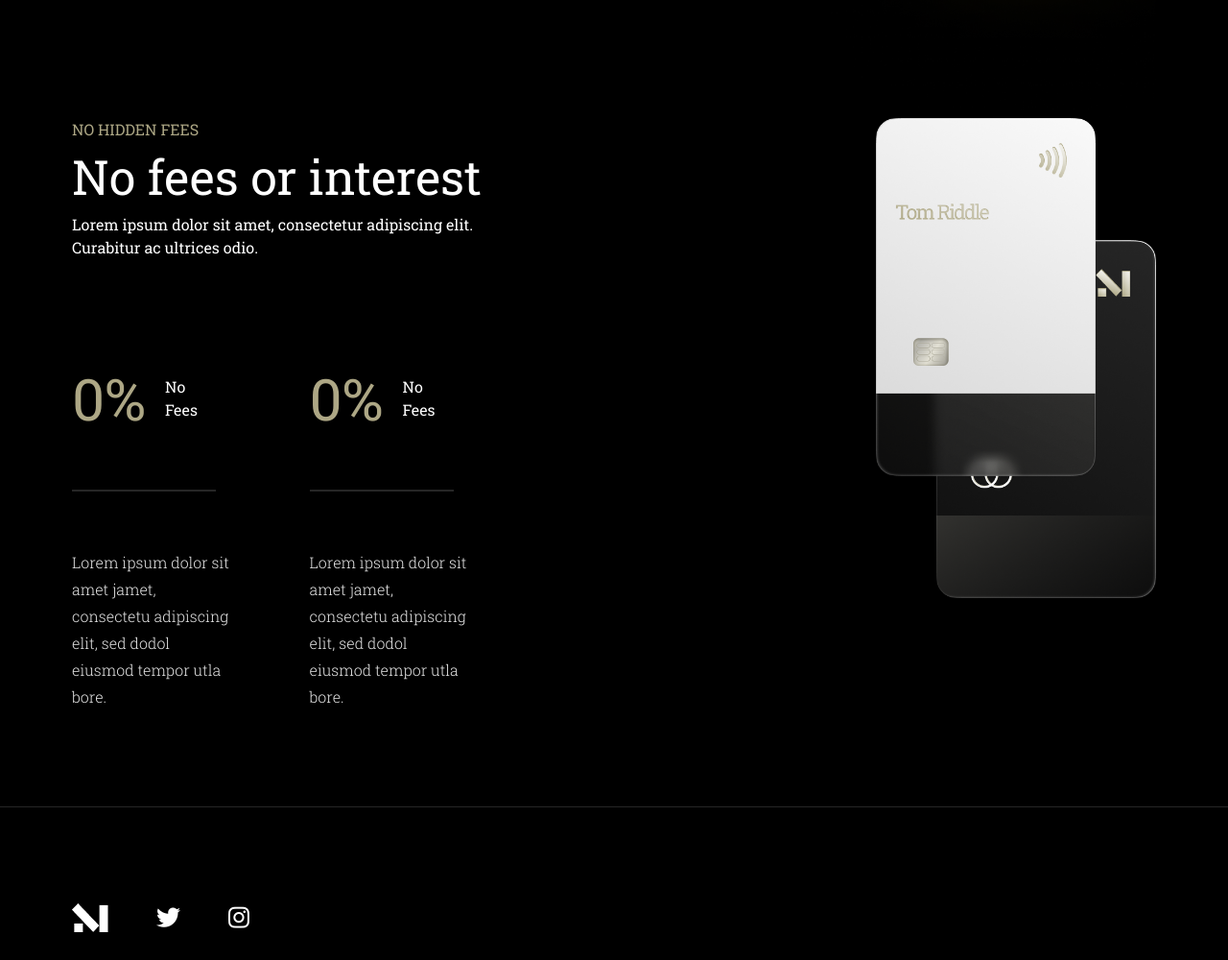
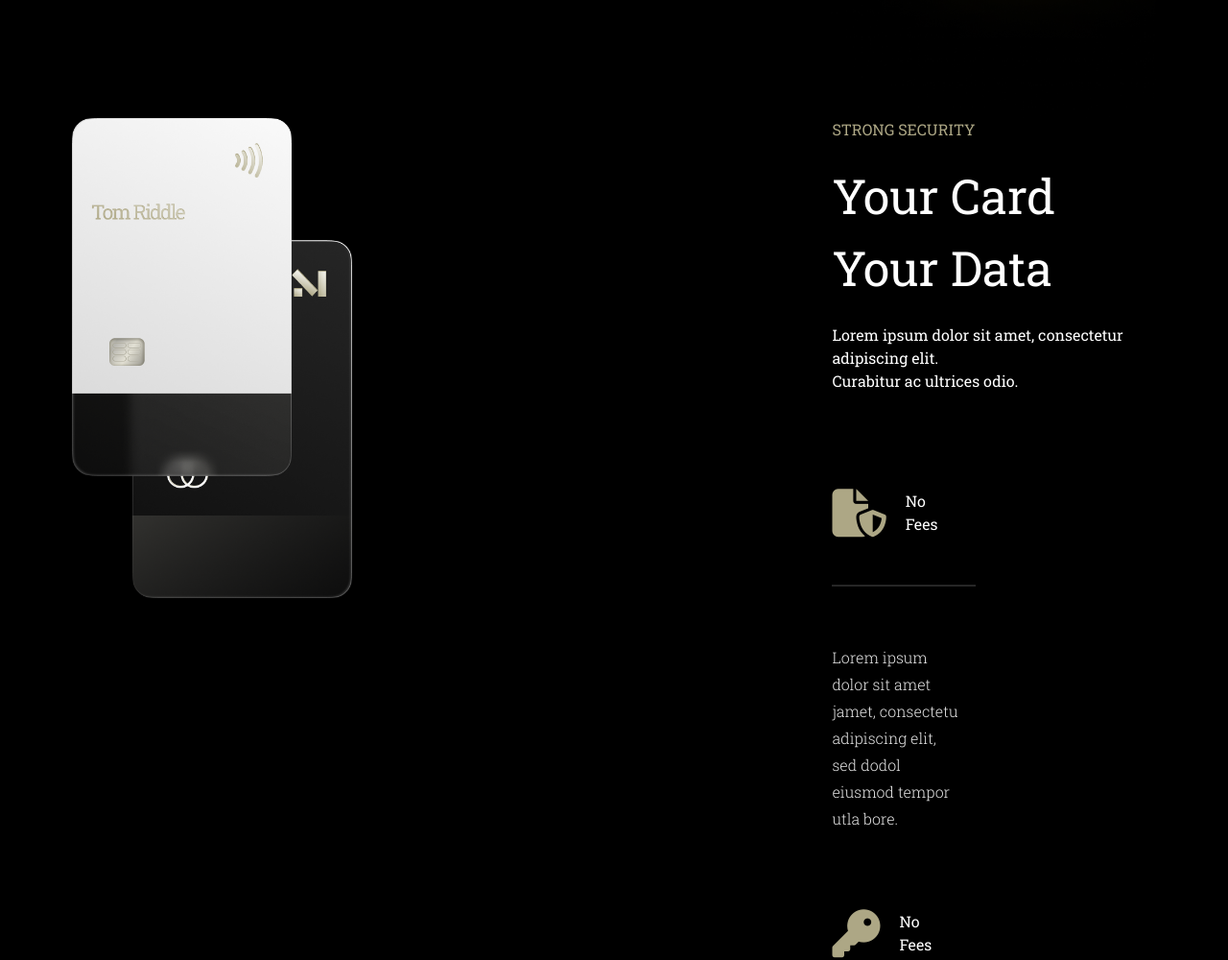
Before and after one commit to QWERT11y/plate, a plain HTML site: page index.html in a window 1280 px wide. Shown: the part 3420-4420 px from the top of the page at 96% size. Drawn offline with nearby package versions, Linux system fonts and the light colour scheme.

Commit message:
section add

```diff
--- a/index.html
+++ b/index.html
@@ -241,20 +241,26 @@
             />
           </div>
         </div>
-        <div class="flex !flex-row-rewerse justify-between items-start">
+        <div class="flex gap-[500px] !justify-between items-start">
+          <img
+            width="500"
+            class="!h-[500px]"
+            src="/images/vector (8).png"
+            alt=""
+          />
           <div class="flex flex-col gap-[100px]">
-            <div class="flex flex-col">
-              <h1 class="text-[#ADA785]">NO HIDDEN FEES</h1>
-              <h1 class="text-[50px] text-white">No fees or interest</h1>
+            <div class="flex flex-col gap-[20px]">
+              <h1 class="text-[#ADA785]">STRONG SECURITY</h1>
+              <h1 class="text-[50px] text-white">Your Card Your Data</h1>
               <h1 class="text-white opacity-60%]">
                 Lorem ipsum dolor sit amet, consectetur adipiscing elit. <br />
                 Curabitur ac ultrices odio.
               </h1>
             </div>
             <div class="flex flex-wrap gap-[80px]">
-              <div class="w-[20%] flex flex-col gap-[40px]">
+              <div class="w-[40%] flex flex-col gap-[40px]">
                 <div class="flex gap-[20px] items-center w-[50%]">
-                  <h1 class="text-[#ADA785] text-[60px]">0%</h1>
+                  <i class="fa-solid fa-file-shield text-[#ADA785] text-[50px]"></i>
                   <p class="text-white">
                     No <br />
                     Fees
@@ -268,9 +274,9 @@
                   sed dodol eiusmod tempor utla bore.
                 </p>
               </div>
-              <div class="w-[20%] flex flex-col gap-[40px]">
+              <div class="w-[40%] flex flex-col gap-[40px]">
                 <div class="flex gap-[20px] items-center">
-                  <h1 class="text-[#ADA785] text-[60px]">0%</h1>
+                  <i class="fa-solid fa-key text-[#ADA785] text-[50px]"></i>
                   <p class="text-white">
                     No <br />
                     Fees
@@ -286,14 +292,7 @@
               </div>
             </div>
           </div>
-          <img
-            width="500"
-            class="!h-[500px]"
-            src="/images/vector (8).png"
-            alt=""
-          />
-          <div>
-          </div>
+
         </div>
       </section>
     </main>
```
Lines whose indentation alone changed are shown as unchanged.
